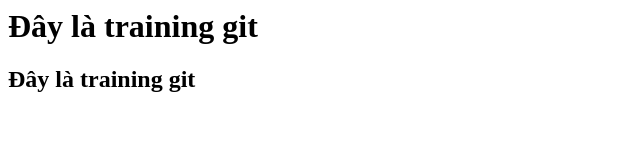
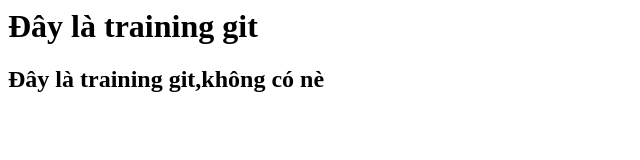
Before and after one commit to phatthanh113/training-git, a plain HTML site: page index.html in a window 1280 px wide. Shown: the whole page, without its empty margins (0-640 px from the left). Drawn offline with Linux system fonts and the light colour scheme.

Commit message:
tao conflict

```diff
--- a/index.html
+++ b/index.html
@@ -1,2 +1,2 @@
 <h1>Đây là training git</h1>
-<h2>Đây là training git</h2>
+<h2>Đây là training git,không có nè</h2>
```
